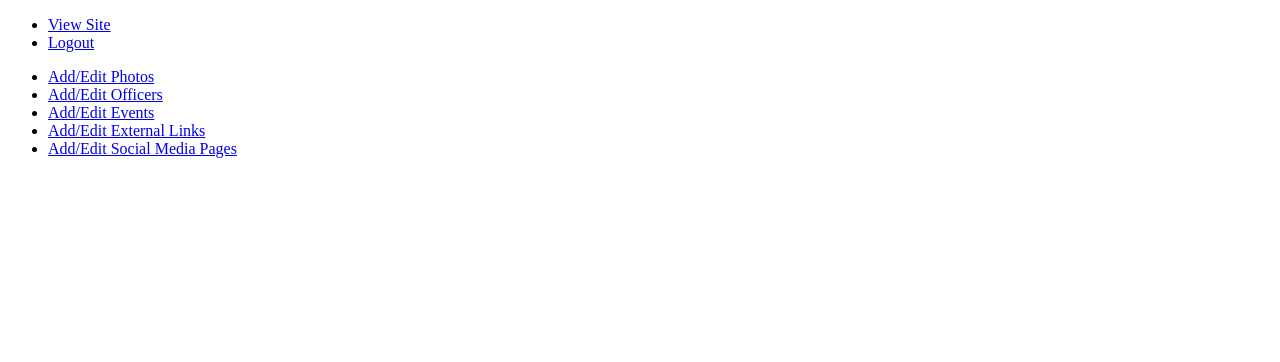
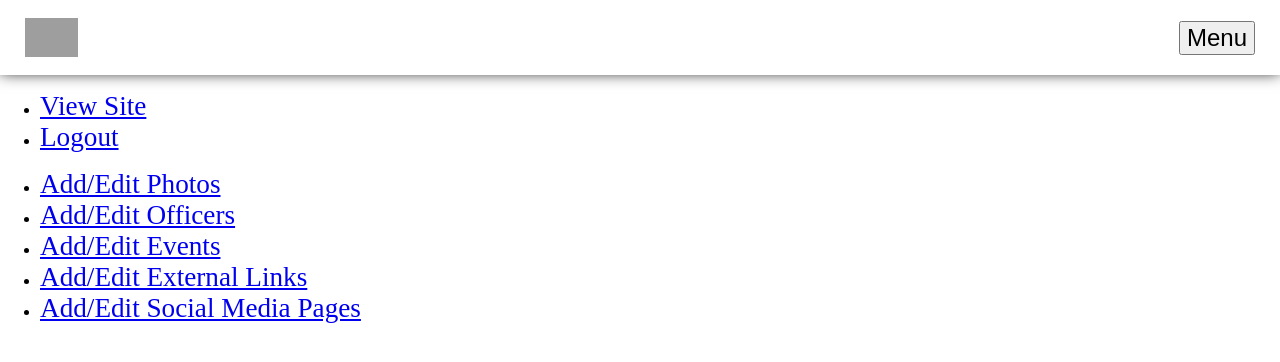
Before and after one commit to Bwc9876/BerksDental, a Django app: page /admin/ in a window 1280 px wide. Shown: the top 362 px of the page. Run offline with Django 3.2, Linux system fonts and the light colour scheme; the visitor is signed in with stand-in values (Sample User, id 1); grey boxes are pictures that could not be loaded.

Commit message:
Basic Nav-Bar

```diff
--- a/main/templates/base.html
+++ b/main/templates/base.html
@@ -8,14 +8,58 @@
 <!DOCTYPE html>
 <html lang="en">
 <head>
+  {% comment %}
+    Meta Tags
+  {% endcomment %}
+  {% load static %}
   <meta charset="UTF-8">
-  <meta name="viewport" content="width=device-width, initial-scale=1.0">
-  <title>Berks Dental Assistants</title>
+  {% block meta %}
+  <title>Berks Dental Assistants: Home</title>
+  <meta name="description" content="Berks Dental Assistants' landing page.">
+  {% endblock %}
+  <meta name="keywords" content="Berks Dental Assistants, Dental Health, Dental"/>
+  <meta name="author" content="TBD" />
+  <meta name="copyright" content="TBD" />
+  <meta name="robots" content="index, nofollow" />
+  <meta name="viewport" content="width=device-width, initial-scale=1.0, minimum-scale=1.0, shrink-to-fit=no">
+  {% comment %}
+    Links
+  {% endcomment %}
+  {% comment %}
+    CSS
+  {% endcomment %}
+  <link href="{% static "/shared/shared.css" %}" type="text/css" rel="stylesheet">
+  <link href="{% static "/shared/text-sizing.css" %}" type="text/css" rel="stylesheet">
+  {% comment %}
+    Javascript
+  {% endcomment %}
   <script src="https://ajax.googleapis.com/ajax/libs/jquery/3.5.1/jquery.min.js"></script>
+  <script src="{% static "/shared/shared.js" %}" type="text/javascript"></script>
   {% block links %}{% endblock %}
 </head>
 <body>
   {% include 'ie-card.html' %}
+  <header>
+      <nav class="nav-main">
+          <img alt="Berks Dental Assistants Logo" class="nav-img" src="https://placeholder.com/wp-content/uploads/2018/10/placeholder.com-logo1.png"/>
+          <div class="nav-link-container">
+              <a class="nav-link">Funny</a>
+              <a class="nav-link">Funny</a>
+              <a class="nav-link">Funny</a>
+              <a class="nav-link">Funny</a>
+              <a class="nav-link">Funny</a>
+              <a class="nav-link">Funny</a>
+              <a class="nav-link">Funny</a>
+              <a class="nav-link">Funny</a>
+              <a class="nav-link">Funny</a>
+              <a class="nav-link">Funny</a>
+              <a class="nav-link">Funny</a>
+              <a class="nav-link">Funny</a>
+          </div>
+          <button class="nav-button">Menu</button>
+      </nav>
+      {% block header %}{% endblock %}
+  </header>
   {% block content %}
       <h1>This html file is meant to be inherited! Please don't render the base version!</h1>
   {% endblock %}
--- /dev/null
+++ b/static/shared/shared.css
@@ -0,0 +1,58 @@
+:root {
+
+}
+
+body {
+    overflow: hidden;
+    margin: 0px;
+}
+
+/*
+    Specific Classes
+ */
+.nav-main {
+    min-height: 75px;
+    display: flex;
+    justify-content: space-between;
+    padding: 0px 25px;
+    align-items: center;
+    box-shadow: black 0px -3px 15px 0px;
+}
+
+.nav-img {
+    max-height: 40px;
+}
+
+.nav-link-container {
+    position: fixed;
+    top: 0px;
+    left: 150vw;
+    width: 100vw;
+    height: 100vh;
+    display: flex;
+    flex-direction: column;
+    align-items: center;
+    overflow-y: scroll;
+    background: lightgoldenrodyellow;
+    transition: left 450ms linear;
+}
+
+.show {
+    left: 0px;
+}
+
+.nav-link {
+    padding: 7.5vh 0px;
+    font-size: var(--h1);
+}
+
+.nav-button {
+    z-index: 5;
+}
+
+/*
+    Utility Classes
+ */
+.none-display {
+    display: none;
+}
--- /dev/null
+++ b/static/shared/shared.js
@@ -0,0 +1,9 @@
+$(document).ready(function() {
+    $(".nav-button").click(function() {
+        let navLinkContainer = $(".nav-link-container");
+        if (!navLinkContainer.hasClass("show")) {
+            navLinkContainer.scrollTop(0);
+        }
+        navLinkContainer.toggleClass("show");
+    });
+});
--- /dev/null
+++ b/static/shared/text-sizing.css
@@ -0,0 +1,32 @@
+:root {
+    --h1: calc(1.5rem + 1vw);
+    --h2: calc(1.3rem + 1vw);
+    --h3: calc(1.1rem + 1vw);
+    --h4: calc(0.9rem + 1vw);
+    --h5: calc(0.7rem + 1vw);
+    --h6: calc(0.5rem + 1vw);
+}
+
+h1 {
+    font-size: var(--h1);
+}
+
+h2 {
+    font-size: var(--h2);
+}
+
+h3 {
+    font-size: var(--h3);
+}
+
+h4, p, a {
+    font-size: var(--h4);
+}
+
+h5, button {
+    font-size: var(--h5);
+}
+
+h6 {
+    font-size: var(--h6);
+}
```
